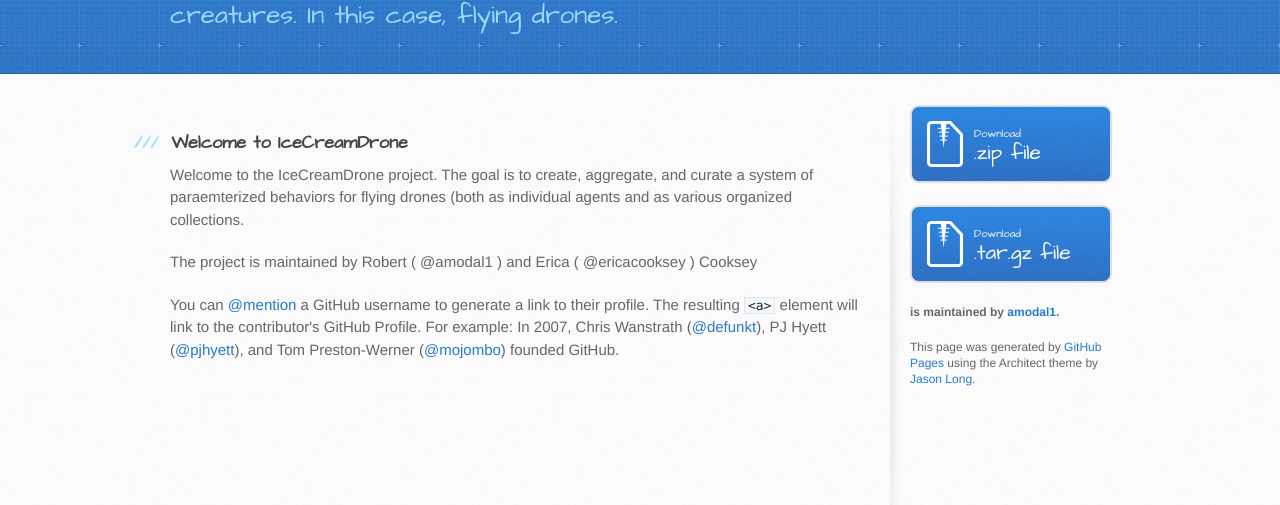
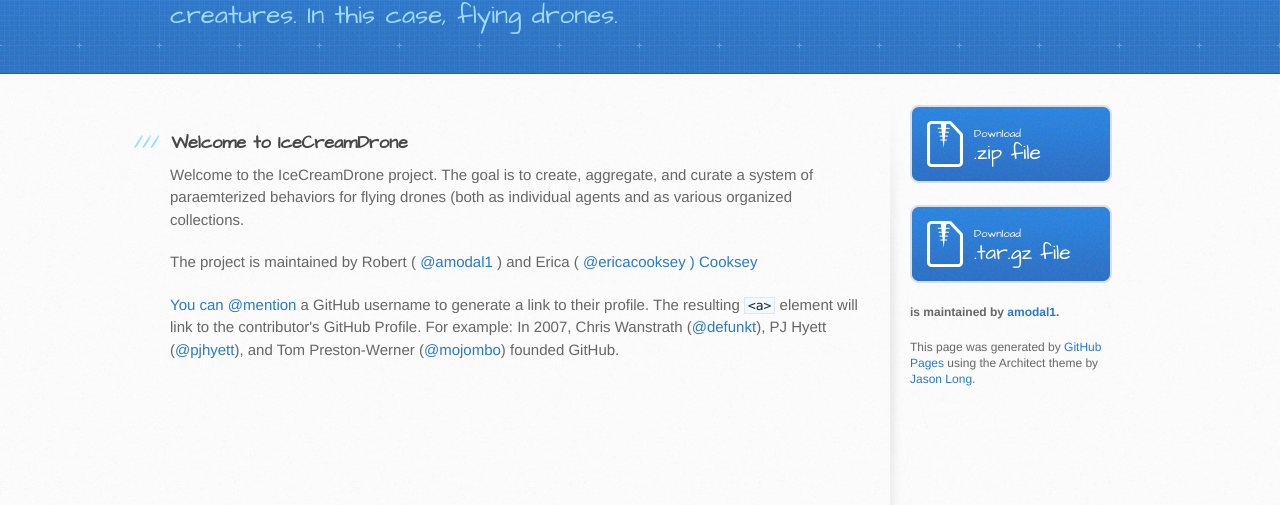
Before and after one commit to amodal1/IceCreamDrone, a plain HTML site: page index.html in a window 1280 px wide. Shown: the part 195-700 px from the top of the page. Drawn offline with Linux system fonts and the light colour scheme.

Commit message:
Update index.html

```diff
--- a/index.html
+++ b/index.html
@@ -31,7 +31,7 @@
           <h3>
             <a name="welcome-to-icecreamdrone" class="anchor" href="#welcome-to-icecreamdrone"><span class="octicon octicon-link"></span></a>Welcome to IceCreamDrone</h3>
           <p>Welcome to the IceCreamDrone project. The goal is to create, aggregate, and curate a system of paraemterized behaviors for flying drones (both as individual agents and as various organized collections.</p>
-          <p>The project is maintained by Robert ( @amodal1 ) and Erica ( @ericacooksey ) Cooksey</p>
+          <p>The project is maintained by Robert ( <a href="https://github.com/amodal1" class="user-mention">@amodal1</a> ) and Erica ( <a href="https://github.com/ericacooksey" class="user-mention">@ericacooksey ) Cooksey</p>
 
           <p>You can <a href="https://github.com/blog/821" class="user-mention">@mention</a> a GitHub username to generate a link to their profile. The resulting <code>&lt;a&gt;</code> element will link to the contributor's GitHub Profile. For example: In 2007, Chris Wanstrath (<a href="https://github.com/defunkt" class="user-mention">@defunkt</a>), PJ Hyett (<a href="https://github.com/pjhyett" class="user-mention">@pjhyett</a>), and Tom Preston-Werner (<a href="https://github.com/mojombo" class="user-mention">@mojombo</a>) founded GitHub.</p>
 
```
